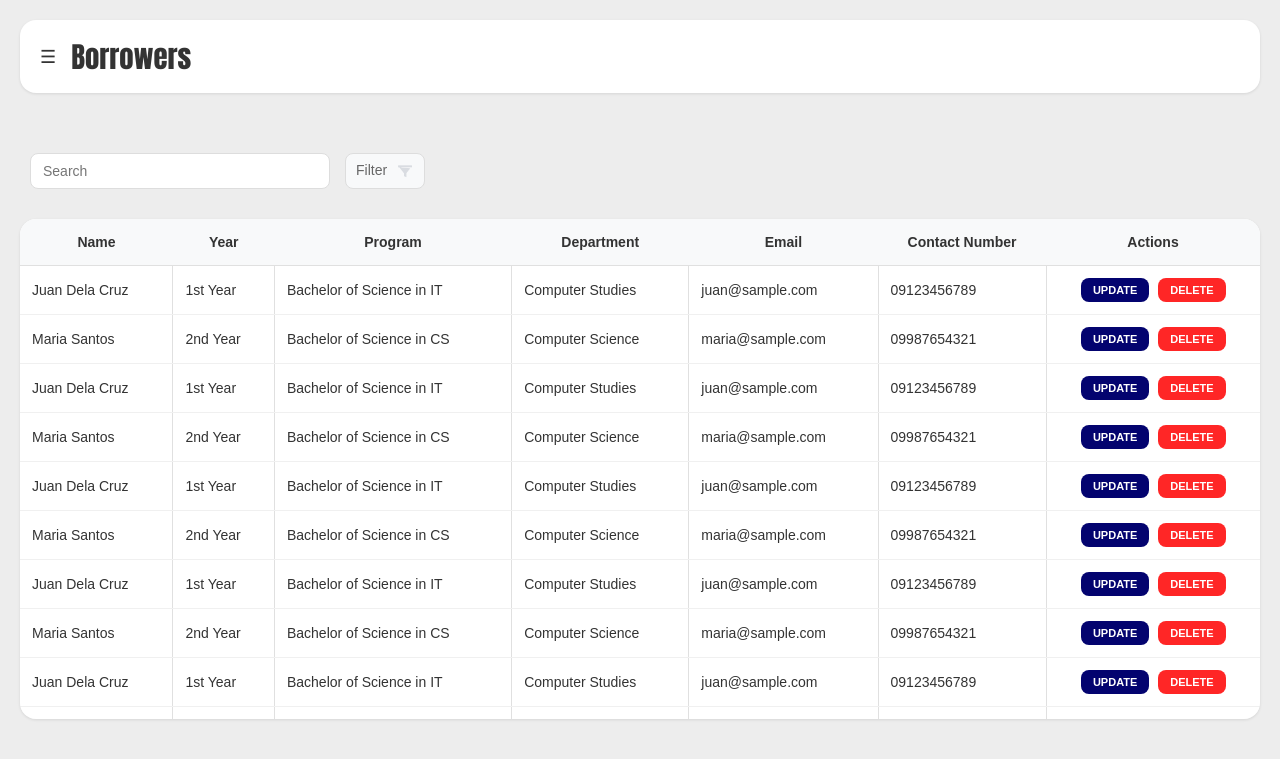
After one commit to cocoyah/Automated-Library-Management-System, a PHP site: page /borrowers.html in a window 1280 px wide. The commit adds this page. Shown: the top 759 px of the page. Run offline with PHP 8.4, Linux system fonts and the light colour scheme.

Commit message:
Add files via upload

```diff
--- /dev/null
+++ b/borrowers.html
@@ -0,0 +1,218 @@
+<!DOCTYPE html>
+<html lang="en">
+<head>
+  <meta charset="UTF-8">
+  <meta name="viewport" content="width=device-width, initial-scale=1.0">
+  <title>Borrowers</title>
+  <link rel="stylesheet" href="style.css">
+</head>
+<body>
+  <header>
+    <button id="menu-btn">☰</button>
+    <h1 class="topbar-title">Borrowers</h1>
+  </header>
+
+  <div class="controls">
+    <input type="text" id="search" placeholder="Search">
+    <button id="filter-btn">
+      Filter
+      <img src="filter.png" alt="Filter Icon" class="filter-icon">
+    </button>
+  </div>
+
+  <div class="table-container">
+    <table id="borrowersTable">
+      <thead>
+        <tr>
+          <th>Name</th>
+          <th>Year</th>
+          <th>Program</th>
+          <th>Department</th>
+          <th>Email</th>
+          <th>Contact Number</th>
+          <th>Actions</th>
+        </tr>
+      </thead>
+      <tbody>
+        <!-- Sample Data -->
+        <tr>
+          <td>Juan Dela Cruz</td>
+          <td>1st Year</td>
+          <td>Bachelor of Science in IT</td>
+          <td>Computer Studies</td>
+          <td>juan@sample.com</td>
+          <td>09123456789</td>
+          <td>
+            <button class="update-btn">UPDATE</button>
+            <button class="delete-btn">DELETE</button>
+          </td>
+        </tr>
+        <tr>
+          <td>Maria Santos</td>
+          <td>2nd Year</td>
+          <td>Bachelor of Science in CS</td>
+          <td>Computer Science</td>
+          <td>maria@sample.com</td>
+          <td>09987654321</td>
+          <td>
+            <button class="update-btn">UPDATE</button>
+            <button class="delete-btn">DELETE</button>
+          </td>
+        </tr>
+        <tr>
+          <td>Juan Dela Cruz</td>
+          <td>1st Year</td>
+          <td>Bachelor of Science in IT</td>
+          <td>Computer Studies</td>
+          <td>juan@sample.com</td>
+          <td>09123456789</td>
+          <td>
+            <button class="update-btn">UPDATE</button>
+            <button class="delete-btn">DELETE</button>
+          </td>
+        </tr>
+        <tr>
+          <td>Maria Santos</td>
+          <td>2nd Year</td>
+          <td>Bachelor of Science in CS</td>
+          <td>Computer Science</td>
+          <td>maria@sample.com</td>
+          <td>09987654321</td>
+          <td>
+            <button class="update-btn">UPDATE</button>
+            <button class="delete-btn">DELETE</button>
+          </td>
+        </tr>
+        <tr>
+          <td>Juan Dela Cruz</td>
+          <td>1st Year</td>
+          <td>Bachelor of Science in IT</td>
+          <td>Computer Studies</td>
+          <td>juan@sample.com</td>
+          <td>09123456789</td>
+          <td>
+            <button class="update-btn">UPDATE</button>
+            <button class="delete-btn">DELETE</button>
+          </td>
+        </tr>
+        <tr>
+          <td>Maria Santos</td>
+          <td>2nd Year</td>
+          <td>Bachelor of Science in CS</td>
+          <td>Computer Science</td>
+          <td>maria@sample.com</td>
+          <td>09987654321</td>
+          <td>
+            <button class="update-btn">UPDATE</button>
+            <button class="delete-btn">DELETE</button>
+          </td>
+          <tr>
+          <td>Juan Dela Cruz</td>
+          <td>1st Year</td>
+          <td>Bachelor of Science in IT</td>
+          <td>Computer Studies</td>
+          <td>juan@sample.com</td>
+          <td>09123456789</td>
+          <td>
+            <button class="update-btn">UPDATE</button>
+            <button class="delete-btn">DELETE</button>
+          </td>
+        </tr>
+        <tr>
+          <td>Maria Santos</td>
+          <td>2nd Year</td>
+          <td>Bachelor of Science in CS</td>
+          <td>Computer Science</td>
+          <td>maria@sample.com</td>
+          <td>09987654321</td>
+          <td>
+            <button class="update-btn">UPDATE</button>
+            <button class="delete-btn">DELETE</button>
+          </td>
+        </tr>
+        <tr>
+          <td>Juan Dela Cruz</td>
+          <td>1st Year</td>
+          <td>Bachelor of Science in IT</td>
+          <td>Computer Studies</td>
+          <td>juan@sample.com</td>
+          <td>09123456789</td>
+          <td>
+            <button class="update-btn">UPDATE</button>
+            <button class="delete-btn">DELETE</button>
+          </td>
+        </tr>
+        <tr>
+          <td>Maria Santos</td>
+          <td>2nd Year</td>
+          <td>Bachelor of Science in CS</td>
+          <td>Computer Science</td>
+          <td>maria@sample.com</td>
+          <td>09987654321</td>
+          <td>
+            <button class="update-btn">UPDATE</button>
+            <button class="delete-btn">DELETE</button>
+          </td>
+        </tr>
+        </tr>
+      </tbody>
+    </table>
+  </div>
+
+  <!-- Update Modal -->
+  <div id="updateModal" class="modal">
+    <div class="modal-content">
+      <h2>Borrower</h2>
+      <form id="updateForm">
+        <div class="form-row">
+          <div class="form-group">
+            <label>First Name</label>
+            <input type="text" id="firstName" required>
+          </div>
+          <div class="form-group">
+            <label>Last Name</label>
+            <input type="text" id="lastName" required>
+          </div>
+        </div>
+        <div class="form-row">
+          <div class="form-group">
+            <label>Year</label>
+            <input type="text" id="year" required>
+          </div>
+          <div class="form-group">
+            <label>Program</label>
+            <input type="text" id="program" required>
+          </div>
+        </div>
+        <div class="form-row">
+          <div class="form-group">
+            <label>Email</label>
+            <input type="email" id="email" required>
+          </div>
+          <div class="form-group">
+            <label>Contact Number</label>
+            <input type="text" id="contactNumber" required>
+          </div>
+        </div>
+        <div class="modal-actions">
+          <button type="submit" class="save-btn">SAVE</button>
+          <button type="button" class="cancel-btn">CANCEL</button>
+        </div>
+      </form>
+    </div>
+  </div>
+
+  <!-- Delete Confirmation -->
+  <div id="deleteConfirm" class="modal">
+    <div class="modal-content">
+      <h3>Are you sure you want to delete this borrower?</h3>
+      <div class="modal-actions">
+        <button id="confirmDelete" class="delete-btn">DELETE</button>
+        <button id="cancelDelete" class="cancel-btn">CANCEL</button>
+      </div>
+    </div>
+  </div>
+
+  <script src="script.js"></script>
+</body>
+</html>
--- a/style.css
+++ b/style.css
@@ -1,141 +1,307 @@
 * {
-    margin: 0;
-    padding: 0;
-    box-sizing: border-box;
-}
-body {
-    margin: 0;
-    padding: 0;
-    background-color: rgb(245, 245, 245);
+  margin: 0;
+  padding: 0;
+  box-sizing: border-box;
 }
 
-.flex-container {
-    margin-top: 132px;
-    margin-bottom: 200px;
-    display: flex;
-    justify-content: center;
+body {
+  font-family: Arial, sans-serif;
+  background: #ededed;
+  color: #333;
 }
 
-.sub1 {
-    width: 580px;
-    height: 320px;
-    display: flex;
-    flex-direction: column;   /* stack children vertically */
-    justify-content: center;
+header {
+  background: white;
+  font-family: Impact, Haettenschweiler, 'Arial Narrow Bold', sans-serif;
+  padding: 15px 20px;
+  margin: 20px;
+  display: flex;
+  align-items: center;
+  border-radius: 16px;
+  box-shadow: 0 1px 3px rgba(0,0,0,0.1);
 }
 
-.sub2 {
-    width: 400px;
-    height: 364px;
-    border-radius: 10px;
-    background-color: rgb(255, 255, 255);
-    text-align: center;
-    box-shadow: 0 4px 8px 0 rgba(0, 0, 0, 0.2);
+.topbar-title {
+  font-size: 1.8rem;
+  font-weight: 800;
 }
 
-.sub1 h1 {
-    font-size: 64px;
-    font-family: Arial, Helvetica, sans-serif;
-    color: rgb(19, 93, 253);
+
+#menu-btn {
+  background: none;
+  border: none;
+  font-size: 18px;
+  cursor: pointer;
+  color: #333;
+  margin-right: 15px;
 }
 
-.sub1 p {
-    width: 80%;
-    font-size: 28px;
-    font-family: Arial, Helvetica, sans-serif;
+header h1 {
+  margin: 0;
+  font-size: 24px;
+  font-weight: 600;
+  color: #333;
 }
 
-form {
-    margin: 16px;
-    margin-bottom: 0;
+.controls {
+  padding: 20px;
+  display: flex;
+  gap: 15px;
+  margin: 10px;
+  border-radius: 8px;
 }
 
-input {
-    width: 100%;
-    height: 54px;
-    margin-bottom: 16px;
-    padding-left: 16px;
-    border-radius: 8px;
-    font-size: 16px;
-    outline: none;
+#search {
+  flex: 1;
+  max-width: 300px;
+  padding: 8px 12px;
+  border: 1px solid #ddd;
+  border-radius: 8px;
+  margin-top: 20px;
+  margin-bottom: 0%;
+  font-size: 14px;
 }
 
-input::placeholder {
-    color: rgb(144, 148, 156);
+#search:focus {
+  outline: none;
+  border-color: #007bff;
 }
 
-#username {
-    border: 1px solid gray;
-    border-color: rgb(204, 208, 213);
-    font-size: 17px;
-    box-shadow: inset 0 1.5px 0 rgb(239, 239, 239);
+#filter-btn {
+  padding: 8px 10px;
+  background: #f8f9fa;
+  border: 1px solid #ddd;
+  border-radius: 8px;
+  cursor: pointer;
+  font-size: 14px;
+  margin-top: 20px;
+  margin-bottom: 0%;
+  color: #666;
 }
 
-#username:focus {
-    border: 1px solid#1877f2;
-    box-shadow: 0 0 0 2px rgba(24, 119, 242, 0.2);
+#filter-btn:hover {
+  background: #e9ecef;
 }
 
-#password {
-    border: 1px solid gray;
-    border-color: rgb(204, 208, 213);
-    font-size: 17px;
-    box-shadow: inset 0 1.5px 0 rgb(239, 239, 239);
+.filter-icon{
+  width: 18px;
+  height: 18px;
+  margin-left: 5px;
+  margin-right: auto;
+  vertical-align: middle;
+  text-align: center;
 }
 
-#password:focus {
-    border: 1px solid#1877f2;
-    box-shadow: 0 0 0 2px rgba(24, 119, 242, 0.2);
+.table-container {
+  margin: 0 20px 20px;
+  background: white;
+  border-radius: 16px;
+  box-shadow: 0 1px 3px rgba(0,0,0,0.1);
+  overflow: hidden;
+  max-height: 500px;
+  overflow-y: auto;
 }
 
-#login {
-    border: 0;
-    color: rgb(255, 255, 255);
-    background-color: rgb(19, 93, 253);
-    font-weight: 600;
-    font-size: 20px;
+table {
+  width: 100%;
+  border-collapse: collapse;
 }
 
-#fgpass {
-    text-decoration: none;
-    font-family: Arial, Helvetica, sans-serif;
-    font-size: 14px;
-    color: rgb(19, 93, 253);
+thead {
+  background: #f8f9fa;
+  position: sticky;
+  top: 0;
+  z-index: 10;
 }
 
-hr {
-    margin: 22px;
-    margin-bottom: 40px;
-    border: none;
-    height: 0.1px;
-    background-color: rgb(204, 208, 213);
+th {
+  padding: 15px 12px;
+  text-align: center;
+  font-weight: 600;
+  color: #333;
+  border-bottom: 1px solid #e0e0e0;
+  font-size: 14px;
 }
 
-#create {
-    color: rgb(255, 255, 255);
-    background-color: rgb(48, 184, 7);
-    font-size: 16px;
-    font-weight: bold;
-    font-family: Arial, Helvetica, sans-serif;
-    text-decoration: none;
-    padding: 16px;
-    border-radius: 6px;
+td {
+  padding: 12px;
+  border-bottom: 1px solid #f0f0f0;
+  border-right: 1px solid #e0e0e0;
+  font-size: 14px;
+  vertical-align: middle;
 }
 
-.sub2 p{
-    padding-top: 64px;
-    text-decoration: none;
-    font-family: Arial, Helvetica, sans-serif;
-    font-size: 14px;
+td:last-child {
+  border-right: none;
+  text-align: center;
 }
 
-.sub2 a{
-    padding-top: 64px;
-    text-decoration: none;
-    color: rgb(0, 0, 0);
+tbody tr:hover {
+  background: #f8f9fa;
 }
 
-footer {
-    height: 200px;
-    background-color: rgb(255, 255, 255);
+.update-btn {
+  background: #03036F;
+  color: white;
+  padding: 6px 12px;
+  border: none;
+  border-radius: 8px;
+  cursor: pointer;
+  font-size: 11px;
+  font-weight: 600;
+  margin-right: 5px;
+  text-transform: uppercase;
 }
+
+.update-btn:hover {
+  background: #0056b3;
+}
+
+.delete-btn {
+  background: #FF2626;
+  color: white;
+  padding: 6px 12px;
+  border: none;
+  border-radius: 8px;
+  cursor: pointer;
+  font-size: 11px;
+  font-weight: 600;
+  text-transform: uppercase;
+}
+
+.delete-btn:hover {
+  background: #c82333;
+}
+
+/* Modal Styles */
+.modal {
+  display: none;
+  position: fixed;
+  z-index: 1000;
+  left: 0;
+  top: 0;
+  width: 100%;
+  height: 100%;
+  background: rgba(0, 0, 0, 0.5);
+  justify-content: center;
+  align-items: center;
+}
+
+.modal-content {
+  background: white;
+  border-radius: 8px;
+  box-shadow: 0 4px 20px rgba(0, 0, 0, 0.15);
+  width: 90%;
+  max-width: 500px;
+  padding: 25px;
+}
+
+.modal-content h2 {
+  font-size: 20px;
+  font-weight: 600;
+  margin-bottom: 20px;
+  color: #333;
+}
+
+.modal-content h3 {
+  font-size: 16px;
+  margin-bottom: 20px;
+  color: #333;
+  text-align: center;
+}
+
+.form-row {
+  display: flex;
+  gap: 15px;
+  margin-bottom: 15px;
+}
+
+.form-group {
+  flex: 1;
+}
+
+.form-group label {
+  display: block;
+  margin-bottom: 5px;
+  font-size: 14px;
+  font-weight: 500;
+  color: #555;
+}
+
+.form-group input {
+  width: 100%;
+  padding: 8px 12px;
+  border: 1px solid #ddd;
+  border-radius: 4px;
+  font-size: 14px;
+}
+
+.form-group input:focus {
+  outline: none;
+  border-color: #007bff;
+  box-shadow: 0 0 0 2px rgba(0, 123, 255, 0.25);
+}
+
+.modal-actions {
+  display: flex;
+  justify-content: center;
+  gap: 10px;
+  margin-top: 25px;
+}
+
+.save-btn {
+  background: #ffc107;
+  color: #000;
+  padding: 10px 20px;
+  border: none;
+  border-radius: 4px;
+  cursor: pointer;
+  font-size: 12px;
+  font-weight: 600;
+  text-transform: uppercase;
+}
+
+.save-btn:hover {
+  background: #e0a800;
+}
+
+.cancel-btn {
+  background: #6c757d;
+  color: white;
+  padding: 10px 20px;
+  border: none;
+  border-radius: 4px;
+  cursor: pointer;
+  font-size: 12px;
+  font-weight: 600;
+  text-transform: uppercase;
+}
+
+.cancel-btn:hover {
+  background: #5a6268;
+}
+
+/* Responsive Design */
+@media (max-width: 768px) {
+  .controls {
+    flex-direction: column;
+  }
+
+  #search {
+    max-width: 100%;
+  }
+
+  .table-container {
+    overflow-x: auto;
+  }
+
+  .form-row {
+    flex-direction: column;
+    gap: 10px;
+  }
+
+  .modal-content {
+    margin: 20px;
+    width: calc(100% - 40px);
+  }
+}
```
Also changed, not shown: script.js (added, +119 -0 lines), filter.png (added).
